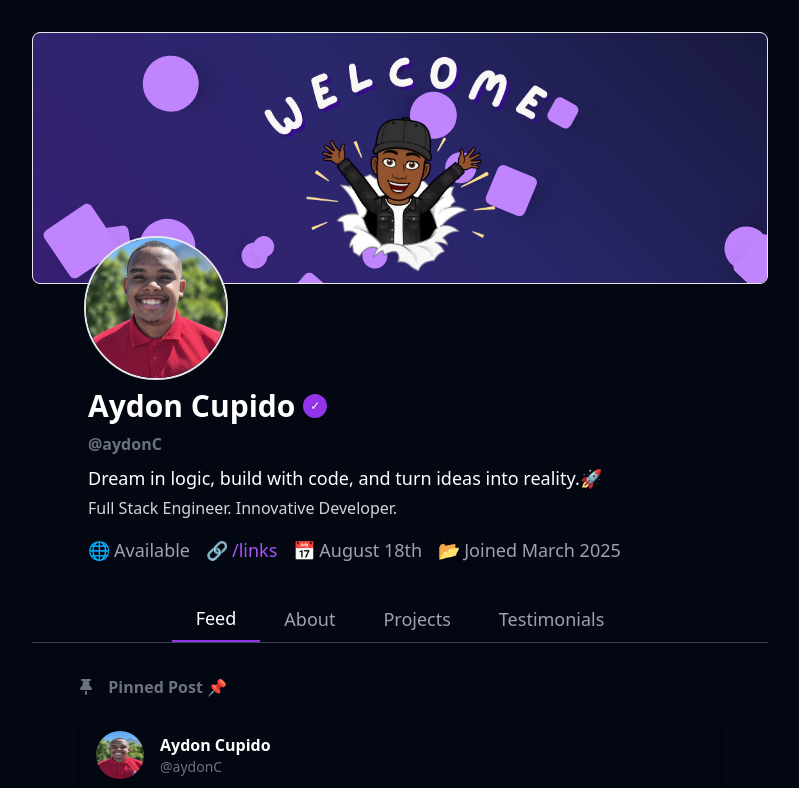
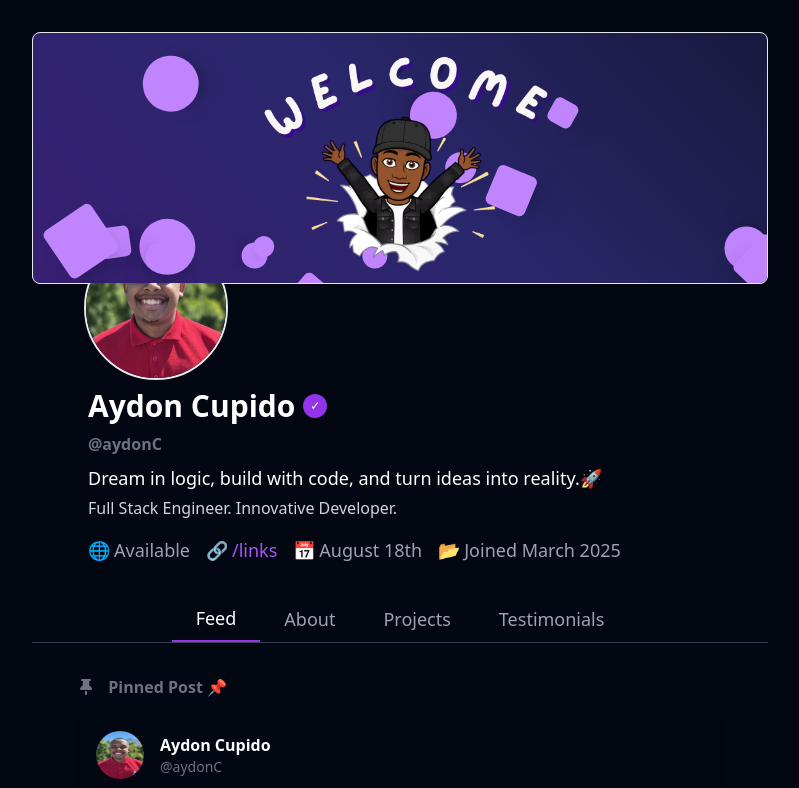
Before and after one commit to AydonC/Updated-Portfolio-main, a React (Vite) app: page / in a window 1280 px wide. Shown: the top 788 px of the page, without its empty margins (240-1039 px from the left). Built offline with nearby package versions, Linux system fonts and the light colour scheme.

Commit message:
Update Banner.jsx

```diff
--- a/src/components/Banner.jsx
+++ b/src/components/Banner.jsx
@@ -12,7 +12,7 @@ const shapes = [...Array(15)].map(() => ({
 const Banner = () => {
   return (
     <motion.div
-      className="relative w-full h-[250px] flex items-center justify-center overflow-hidden"
+      className="relative w-full h-[250px] flex items-center justify-center overflow-hidden z-40"
       animate={{
         background: [
           "linear-gradient(45deg, #1e1b4b, #3b0764, #0f172a)",
```
